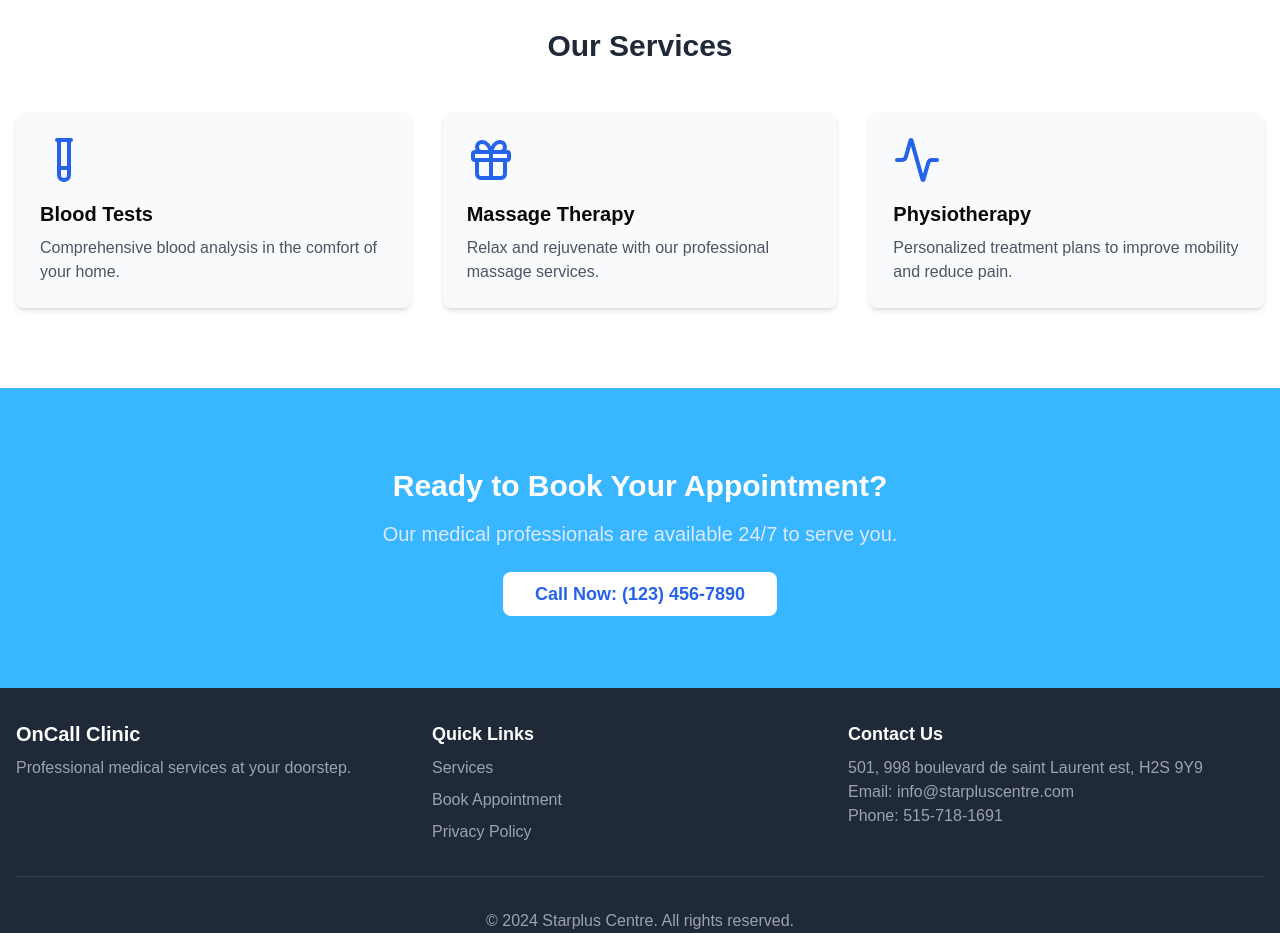
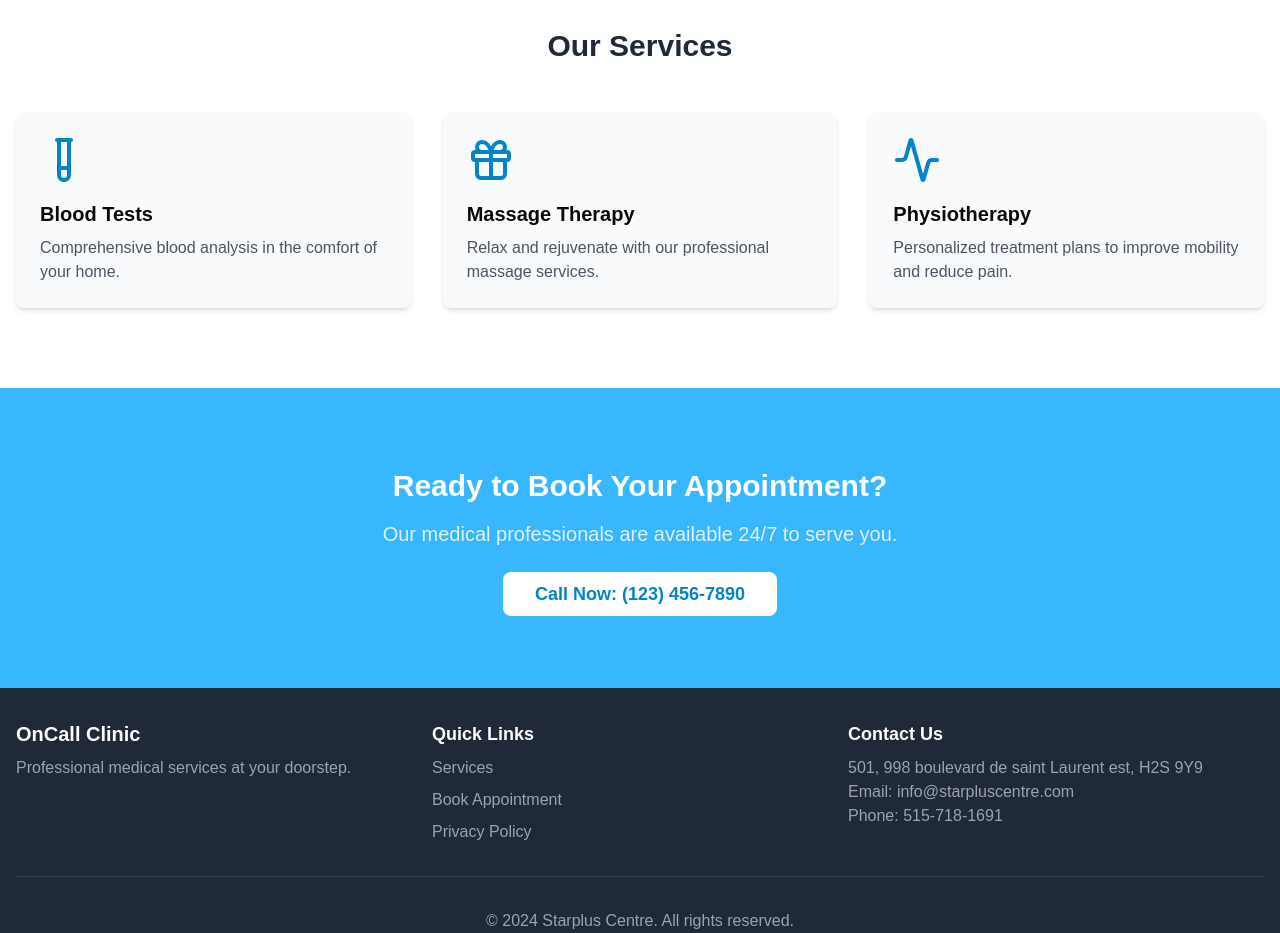
Before and after one commit to nadbm/starpluswebsite, a Next.js app: page / in a window 1280 px wide. Shown: the part 900-1833 px from the top of the page. Built offline with nearby package versions, Linux system fonts and the light colour scheme.

Commit message:
blue to sky

```diff
--- a/components/CTA.tsx
+++ b/components/CTA.tsx
@@ -5,12 +5,12 @@ export default function CTA() {
         <h2 className="text-3xl font-bold text-white mb-4">
           Ready to Book Your Appointment?
         </h2>
-        <p className="text-xl text-blue-100 mb-8">
+        <p className="text-xl text-sky-100 mb-8">
           Our medical professionals are available 24/7 to serve you.
         </p>
         <a
           href="tel:+1234567890"
-          className="bg-white text-blue-600 px-8 py-3 rounded-lg text-lg font-semibold hover:bg-blue-50 transition duration-300"
+          className="bg-white text-sky-600 px-8 py-3 rounded-lg text-lg font-semibold hover:bg-sky-50 transition duration-300"
         >
           Call Now: (123) 456-7890
         </a>
--- a/components/Services.tsx
+++ b/components/Services.tsx
@@ -1,32 +1,35 @@
-import { TestTube, GiftIcon as Massage, Activity } from 'lucide-react'
+import { TestTube, GiftIcon as Massage, Activity } from "lucide-react";
 
 const services = [
   {
     title: "Blood Tests",
     description: "Comprehensive blood analysis in the comfort of your home.",
-    icon: TestTube
+    icon: TestTube,
   },
   {
     title: "Massage Therapy",
     description: "Relax and rejuvenate with our professional massage services.",
-    icon: Massage
+    icon: Massage,
   },
   {
     title: "Physiotherapy",
-    description: "Personalized treatment plans to improve mobility and reduce pain.",
-    icon: Activity
-  }
-]
+    description:
+      "Personalized treatment plans to improve mobility and reduce pain.",
+    icon: Activity,
+  },
+];
 
 export default function Services() {
   return (
     <section id="services" className="py-20 bg-white">
       <div className="container mx-auto px-4">
-        <h2 className="text-3xl font-bold text-center text-gray-800 mb-12">Our Services</h2>
+        <h2 className="text-3xl font-bold text-center text-gray-800 mb-12">
+          Our Services
+        </h2>
         <div className="grid grid-cols-1 md:grid-cols-3 gap-8">
           {services.map((service, index) => (
             <div key={index} className="bg-gray-50 p-6 rounded-lg shadow-md">
-              <service.icon className="w-12 h-12 text-blue-600 mb-4" />
+              <service.icon className="w-12 h-12 text-sky-600 mb-4" />
               <h3 className="text-xl font-semibold mb-2">{service.title}</h3>
               <p className="text-gray-600">{service.description}</p>
             </div>
@@ -34,5 +37,5 @@ export default function Services() {
         </div>
       </div>
     </section>
-  )
+  );
 }
```
